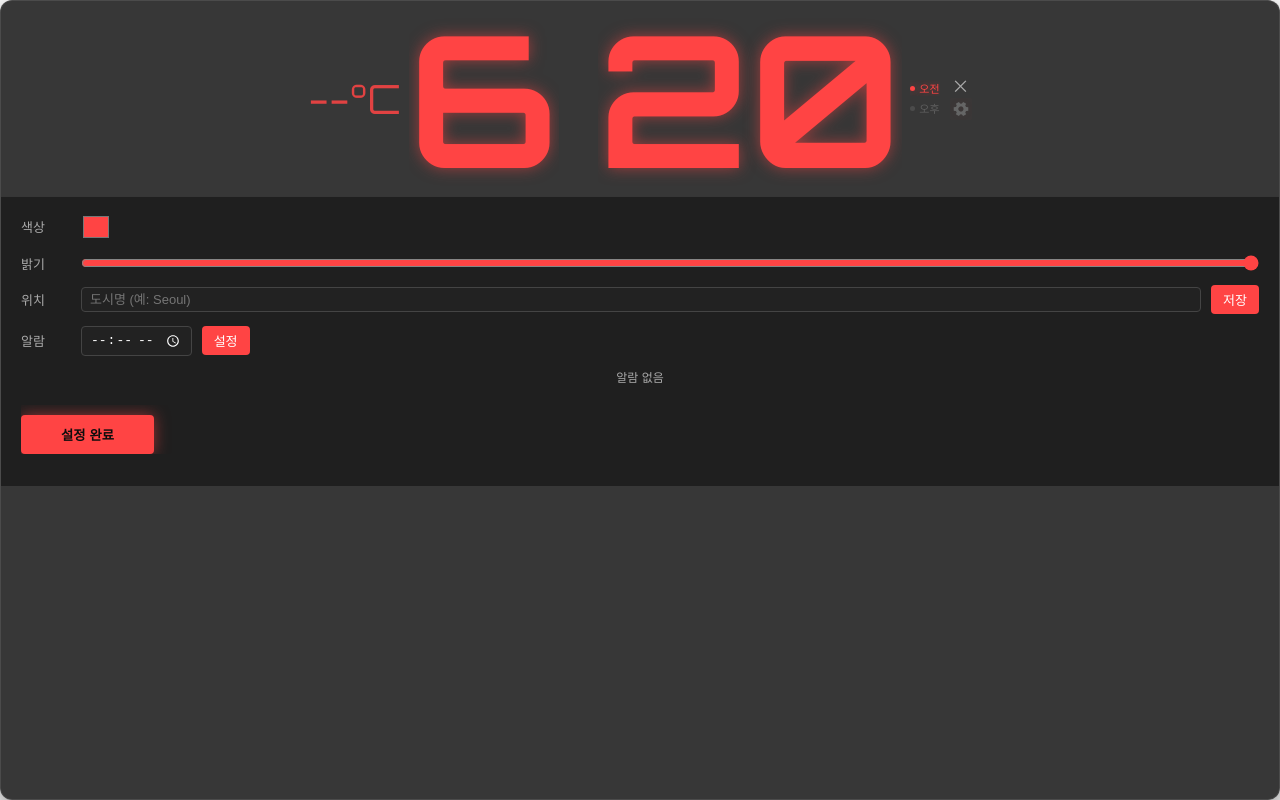
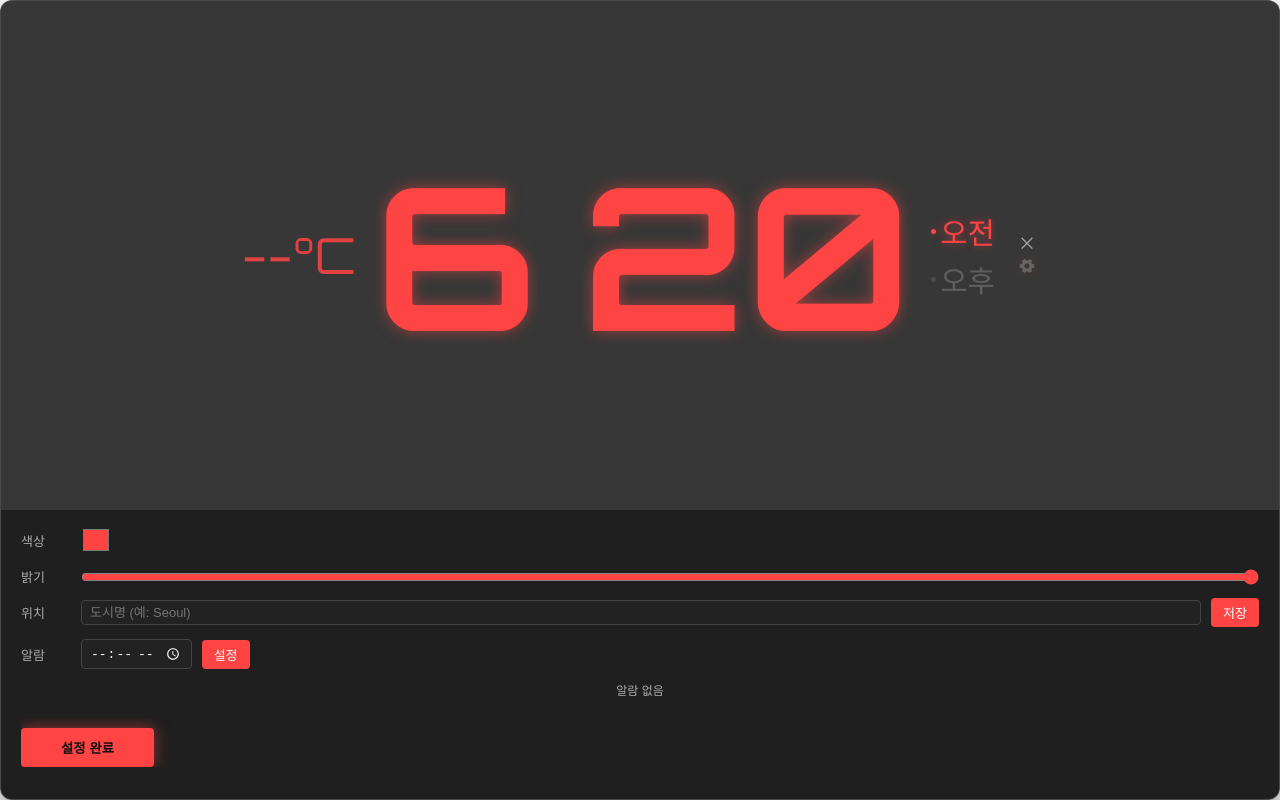
Before and after one commit to mrsure1/digital_clock, an Electron app: page index.html in a window 1280 px wide. Both pictures are taken after a click on the button "설정". Drawn offline with Linux system fonts and the light colour scheme; no server answers.

Commit message:
시계 리사이징 로직 고도화: 창 크기에 비례하여 자동 확대/축소

```diff
--- a/renderer.js
+++ b/renderer.js
@@ -79,15 +79,15 @@ function updateClock() {
   const hStr = String(h);
   const mStr = String(now.getMinutes()).padStart(2, '0');
 
-  hoursEl.textContent = hStr;
-  minutesEl.textContent = mStr;
+  if (hoursEl) hoursEl.textContent = hStr;
+  if (minutesEl) minutesEl.textContent = mStr;
 
   if (ampm === 'am') {
-    amRow.classList.add('active');
-    pmRow.classList.remove('active');
+    if (amRow) amRow.classList.add('active');
+    if (pmRow) pmRow.classList.remove('active');
   } else {
-    pmRow.classList.add('active');
-    amRow.classList.remove('active');
+    if (pmRow) pmRow.classList.add('active');
+    if (amRow) amRow.classList.remove('active');
   }
 
   // 알람 체크
@@ -98,18 +98,19 @@ function updateClock() {
     alert('[알람] 설정하신 시간 ' + alarmTime + ' 입니다!');
     stopAlarmSound();
     alarmTime = null;
-    alarmStatus.textContent = '알람 없음';
+    if (alarmStatus) alarmStatus.textContent = '알람 없음';
   }
 }
 
 setInterval(() => {
   updateClock();
-  separatorEl.style.opacity = separatorEl.style.opacity === '0' ? '1' : '0';
+  if (separatorEl) {
+    separatorEl.style.opacity = separatorEl.style.opacity === '0' ? '1' : '0';
+  }
 }, 500);
 
 // --- 2. 기온 정보 (wttr.in + Open-Meteo 폴백) ---
 async function fetchWeather() {
-  // 1차: wttr.in
   try {
     const city = currentCity || '';
     const url = 'https://wttr.in/' + city + '?format=%t';
@@ -117,7 +118,7 @@ async function fetchWeather() {
     if (response.ok) {
       const temp = await response.text();
       if (temp && !temp.includes('Unknown') && !temp.includes('Sorry') && temp.trim().length < 15) {
-        tempEl.textContent = temp.trim();
+        if (tempEl) tempEl.textContent = temp.trim();
         return;
       }
     }
@@ -125,11 +126,9 @@ async function fetchWeather() {
     console.warn('wttr.in failed, switching to fallback:', error.message);
   }
 
-  // 2차: Open-Meteo (무료, API키 불필요)
   try {
     let lat = 37.5665;
     let lon = 126.9780;
-
     if (currentCity) {
       const geoUrl = 'https://geocoding-api.open-meteo.com/v1/search?name=' + encodeURIComponent(currentCity) + '&count=1&language=ko';
       const geoRes = await fetch(geoUrl);
@@ -141,22 +140,20 @@ async function fetchWeather() {
         }
       }
     }
-
     const weatherUrl = 'https://api.open-meteo.com/v1/forecast?latitude=' + lat + '&longitude=' + lon + '&current_weather=true';
     const weatherRes = await fetch(weatherUrl);
     if (weatherRes.ok) {
       const weatherData = await weatherRes.json();
       if (weatherData.current_weather) {
         const temp = weatherData.current_weather.temperature;
-        tempEl.textContent = temp + String.fromCharCode(176) + 'C';
+        if (tempEl) tempEl.textContent = temp + String.fromCharCode(176) + 'C';
         return;
       }
     }
   } catch (error) {
     console.error('Fallback weather API also failed:', error);
   }
-
-  tempEl.textContent = '--' + String.fromCharCode(176) + 'C';
+  if (tempEl) tempEl.textContent = '--' + String.fromCharCode(176) + 'C';
 }
 
 fetchWeather();
@@ -165,7 +162,7 @@ setInterval(fetchWeather, 1800000);
 const MIN_WINDOW_WIDTH = 300;
 const MIN_WINDOW_HEIGHT = 80;
 const EXPANDED_WINDOW_WIDTH = 500;
-const EXPANDED_WINDOW_HEIGHT = 400;
+const EXPANDED_WINDOW_HEIGHT = 420;
 const SETTINGS_EXPANDED_STORAGE_KEY = 'clock-settings-expanded';
 
 function syncSettingsState(isExpanded) {
@@ -188,6 +185,9 @@ function toggleSettings(forceClose) {
     width: isExpanded ? EXPANDED_WINDOW_WIDTH : MIN_WINDOW_WIDTH,
     height: isExpanded ? EXPANDED_WINDOW_HEIGHT : MIN_WINDOW_HEIGHT,
   });
+
+  // 리사이징 함수 호출하여 시계 크기 즉시 조정
+  setTimeout(resizeClock, 50);
 }
 
 if (toggleBtn) {
@@ -238,15 +238,32 @@ closeBtn.addEventListener('click', () => {
   ipcRenderer.send('close-app');
 });
 
-// --- 7. 반응형 폰트 크기 ---
-window.addEventListener('resize', () => {
+// --- 7. 반응형 폰트 크기 고도화 ---
+function resizeClock() {
   const width = window.innerWidth;
   const height = window.innerHeight;
-  const baseSize = Math.min(width / 7, height * 0.55);
-  hoursEl.style.fontSize = baseSize + 'px';
-  minutesEl.style.fontSize = baseSize + 'px';
-  separatorEl.style.fontSize = (baseSize * 0.85) + 'px';
-  tempEl.style.fontSize = Math.max(baseSize * 0.22, 12) + 'px';
-});
 
-window.dispatchEvent(new Event('resize'));
+  // 설정 패널이 닫혀 있을 때는 화면 전체를 활용, 열려 있을 때는 상단 일부만 활용
+  const isExpanded = settingsPanel.classList.contains('expanded');
+  const availableHeight = isExpanded ? height * 0.35 : height;
+
+  // 가로/세로 중 더 크기를 제한하는 쪽에 맞춰 폰트 사이즈 계산
+  const baseSize = Math.min(width * 0.155, availableHeight * 0.72);
+
+  if (hoursEl) hoursEl.style.fontSize = baseSize + 'px';
+  if (minutesEl) minutesEl.style.fontSize = baseSize + 'px';
+  if (separatorEl) separatorEl.style.fontSize = (baseSize * 0.9) + 'px';
+
+  if (tempEl) tempEl.style.fontSize = Math.max(baseSize * 0.25, 14) + 'px';
+
+  const ampmIndicator = document.getElementById('ampm-indicator');
+  if (ampmIndicator) {
+    ampmIndicator.style.fontSize = Math.max(baseSize * 0.15, 12) + 'px';
+  }
+}
+
+window.addEventListener('resize', resizeClock);
+window.addEventListener('load', resizeClock);
+
+// 초기 실행
+resizeClock();
--- a/style.css
+++ b/style.css
@@ -34,6 +34,7 @@ body {
   display: flex;
   flex-direction: column;
   position: relative;
+  overflow: hidden; /* 추가 */
 }
 
 /* 드래그 가능 영역 설정 */
@@ -44,13 +45,14 @@ body {
 
 /* 메인 시계 표시부 — 한 줄 가로 레이아웃 */
 #clock-display {
+  flex: 1; /* 여백을 채우도록 수정 */
   display: flex;
   justify-content: center;
   align-items: center;
-  padding: 6px 10px;
+  padding: 0 15px; /* 패딩 최적화 */
   user-select: none;
-  gap: 8px;
-  min-height: 80px;
+  gap: 1.5vw; /* 창 너비에 따른 동적 간격 */
+  min-height: 50px;
 }
 
 /* 기온 표시 — 시계 왼쪽 */
```
